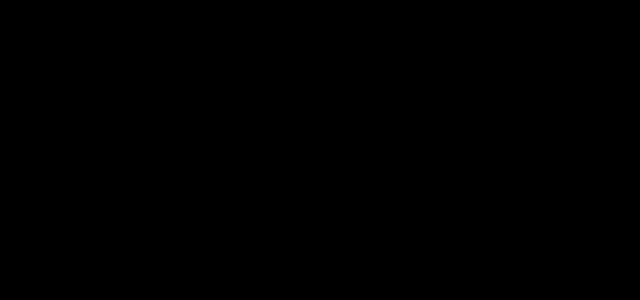
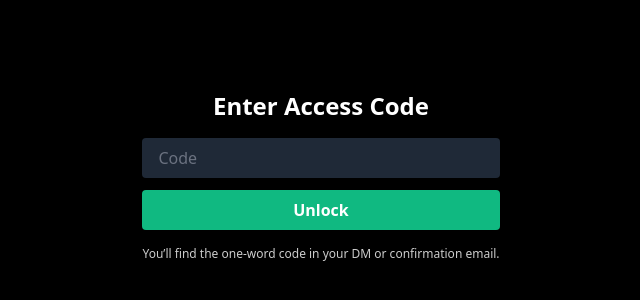
Before and after one commit to rocpoc/perfectdark909, a React (Create React App) app: page /damage in a window 1280 px wide. Before the commit this address had no page. Shown: the part 224-524 px from the top of the page, without its empty margins (319-959 px from the left). Built offline with nearby package versions, Linux system fonts and the light colour scheme.

Commit message:
add damage page

```diff
--- a/src/App.tsx
+++ b/src/App.tsx
@@ -14,6 +14,7 @@ import ScrollToTop from "./components/Scroll";
 import ArtistRedirect from "./ArtistRedirect";
 import RedirectToExternalUrl from "./RedirectToExternalUrl";
 import SmsOptIn from "./pages/sms-opt-in";
+import SecretVenue from "./pages/SecretVenue";
 
 function App() {
   return (
@@ -33,10 +34,7 @@ function App() {
         <Route path="artists" element={<Artists />} />
         <Route path="artists/:artistId" element={<ArtistRedirect />} />
         <Route path="environment" element={<Environment />} />
-
-        {/* ────────────────────────────────────────────────── */}
-        {/*   NEW ROUTE: Proof-of-consent page for Twilio      */}
-        {/* ────────────────────────────────────────────────── */}
+        <Route path="damage" element={<SecretVenue />} />
         <Route path="sms-opt-in" element={<SmsOptIn />} />
       </Routes>
     </BrowserRouter>
--- /dev/null
+++ b/src/pages/SecretVenue.tsx
@@ -0,0 +1,90 @@
+// src/pages/SecretVenue.tsx
+// Passcode‑gated page: guests enter a one‑word code in an input box to reveal
+// the private venue address (and optional Google Drive link). No query string
+// needed.
+
+import { useState } from "react";
+
+/**
+ * Adjust these constants before deploying.
+ */
+const ACCESS_CODE = "fuckcops909"; // DM/email this one‑word code to ticket holders
+const VENUE_ADDRESS = "Roy G. Guerro Park";
+const SHOW_DATE = "Friday, June 13, 2025. 10PM-Late";
+const GOOGLE_DRIVE_URL = ""; // optional: link to map/PDF; leave "" to hide
+
+const SecretVenue: React.FC = () => {
+  const [input, setInput] = useState("");
+  const [verified, setVerified] = useState(false);
+  const [error, setError] = useState(false);
+
+  const handleSubmit = (e: React.FormEvent) => {
+    e.preventDefault();
+    if (input.trim().toLowerCase() === ACCESS_CODE.toLowerCase()) {
+      setVerified(true);
+      setError(false);
+    } else {
+      setError(true);
+    }
+  };
+
+  return (
+    <main className="flex flex-col items-center justify-center min-h-screen bg-black text-white p-6 font-sans space-y-8">
+      {verified ? (
+        <section className="space-y-4 text-center animate-fade-in">
+          <h1 className="text-3xl font-bold tracking-wide">
+            Perfect Damage ✧ Address Drop
+          </h1>
+          <p className="text-lg font-semibold text-emerald-300">{SHOW_DATE}</p>
+          <p className="text-xl font-mono break-words">{VENUE_ADDRESS}</p>
+          {GOOGLE_DRIVE_URL && (
+            <a
+              href={GOOGLE_DRIVE_URL}
+              target="_blank"
+              rel="noopener noreferrer"
+              className="underline underline-offset-2 hover:no-underline text-emerald-300"
+            >
+              View Map / Directions
+            </a>
+          )}
+          <p className="text-xs opacity-70 pt-2">
+            Don’t share this page or code publicly — see you on the dance floor
+            ✨
+          </p>
+        </section>
+      ) : (
+        <section className="space-y-4 text-center max-w-sm">
+          <h1 className="text-2xl font-semibold">Enter Access Code</h1>
+          <form onSubmit={handleSubmit} className="space-y-3">
+            <input
+              type="password"
+              value={input}
+              onChange={(e) => {
+                setInput(e.target.value);
+                setError(false);
+              }}
+              className="w-full px-4 py-2 rounded bg-gray-800 text-white placeholder-gray-500 focus:outline-none focus:ring-2 focus:ring-emerald-300"
+              placeholder="Code"
+            />
+            <button
+              type="submit"
+              className="w-full px-4 py-2 rounded bg-emerald-500 font-semibold hover:bg-emerald-400 focus:outline-none"
+            >
+              Unlock
+            </button>
+            {error && (
+              <p className="text-red-500 text-xs pt-1">
+                Incorrect code — try again.
+              </p>
+            )}
+          </form>
+          <p className="text-xs opacity-80">
+            You’ll find the one‑word code in your DM or confirmation email.
+          </p>
+        </section>
+      )}
+    </main>
+  );
+};
+
+export default SecretVenue;
```
